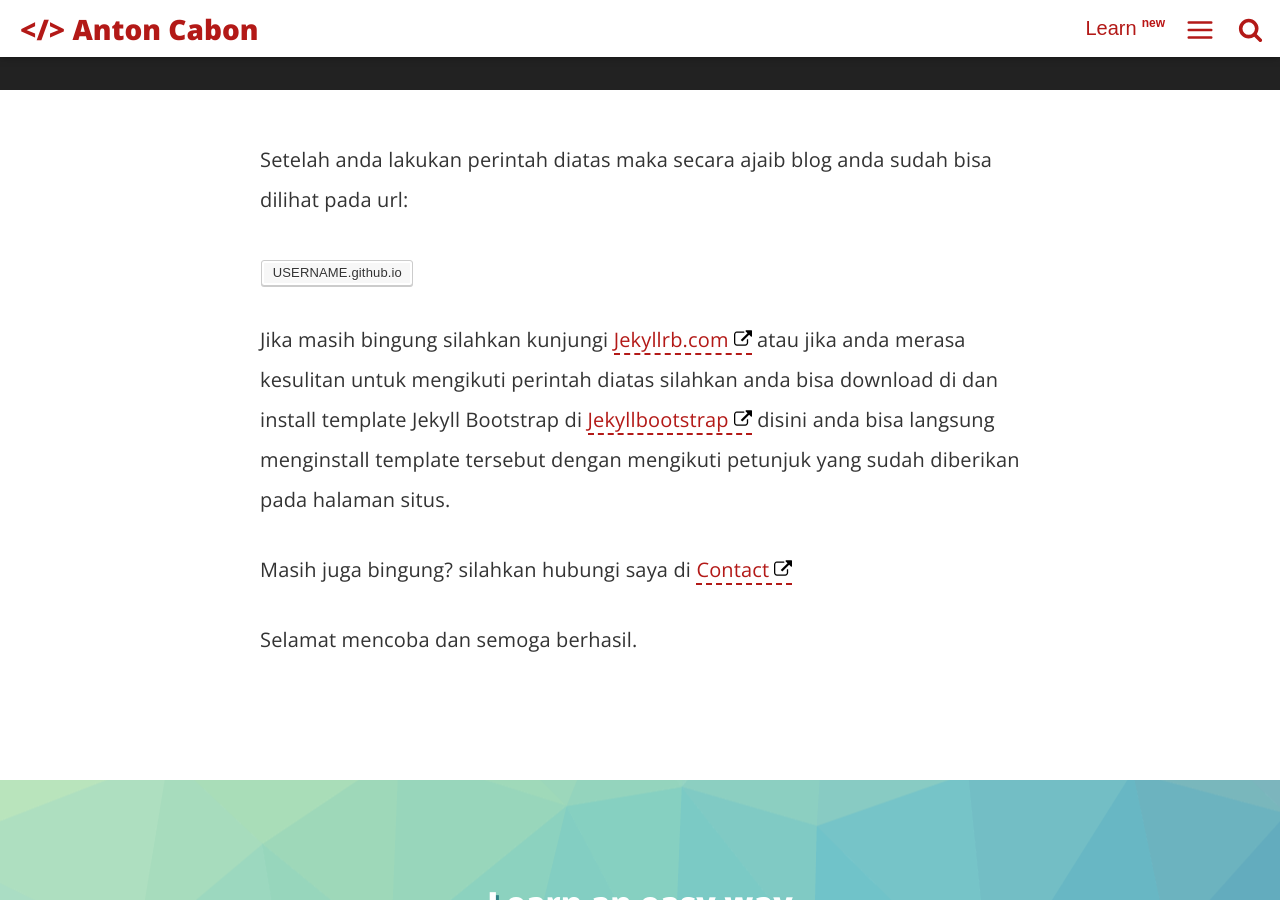
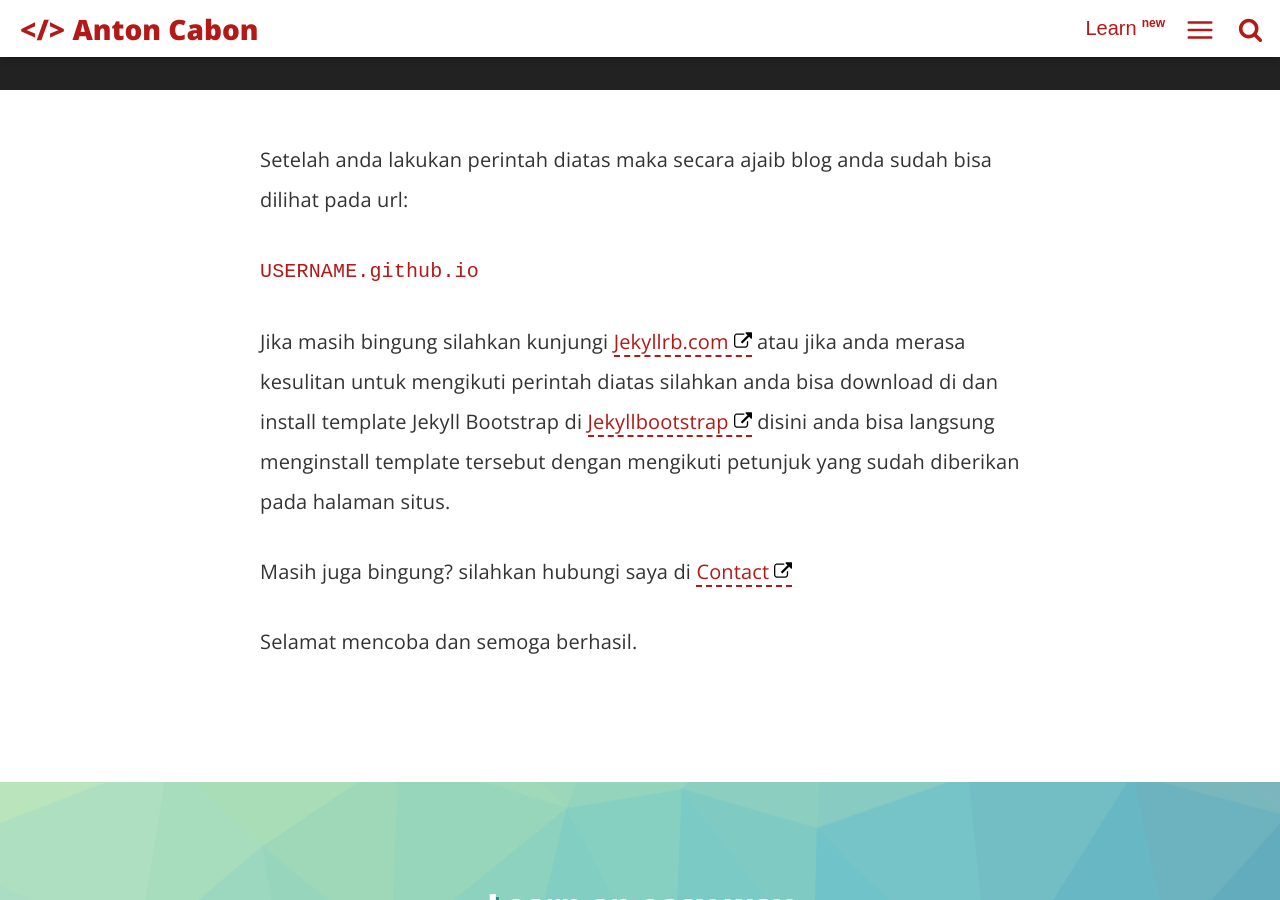
Before and after one commit to antoncabon/antoncabon.github.io, a Jekyll site: the page built from _posts/2016-06-08-cara-membuat-blog-di-github.markdown, in a window 1280 px wide and 900 px high, scrolled down 1541 px. Built offline with Jekyll 4.4.1, drawn with Linux system fonts in a browser that asks for light colours; comment, search, counter and statistics services are not loaded.

Commit message:
Update 2016-06-08-cara-membuat-blog-di-github.markdown

```diff
--- a/_posts/2016-06-08-cara-membuat-blog-di-github.markdown
+++ b/_posts/2016-06-08-cara-membuat-blog-di-github.markdown
@@ -28,7 +28,7 @@ git push origin master
 
 Setelah anda lakukan perintah diatas maka secara ajaib blog anda sudah bisa dilihat pada url:
 
-<kbd>USERNAME.github.io</kbd>
+<code class="filter">USERNAME.github.io</code>
 
 Jika masih bingung silahkan kunjungi [Jekyllrb.com](https://jekyllrb.com/) atau jika anda merasa kesulitan untuk mengikuti perintah diatas silahkan anda bisa download di dan install template Jekyll Bootstrap  di [Jekyllbootstrap](http://themes.jekyllbootstrap.com/) disini anda bisa langsung menginstall template tersebut dengan mengikuti petunjuk yang sudah diberikan pada halaman situs.
 
```
